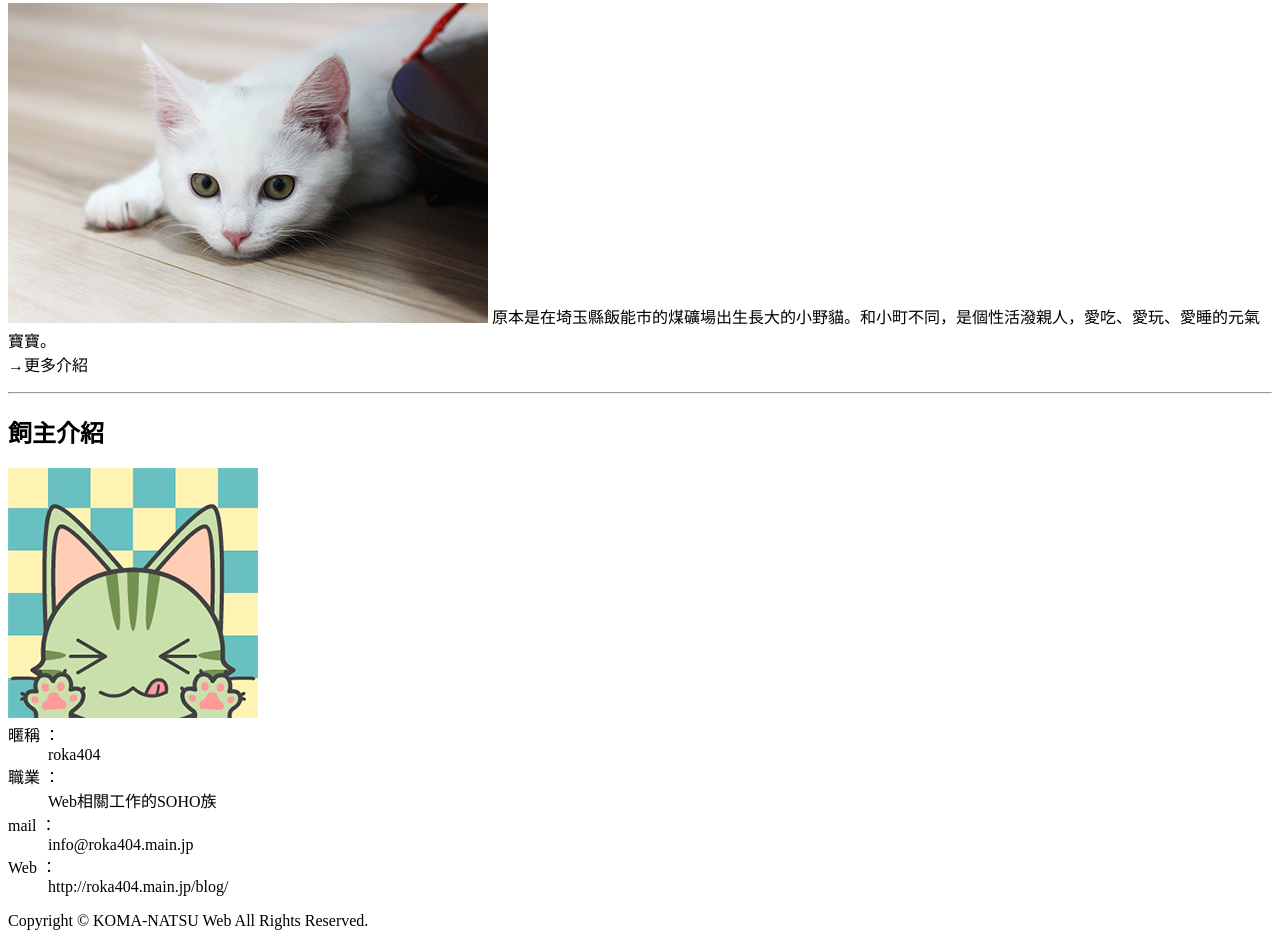
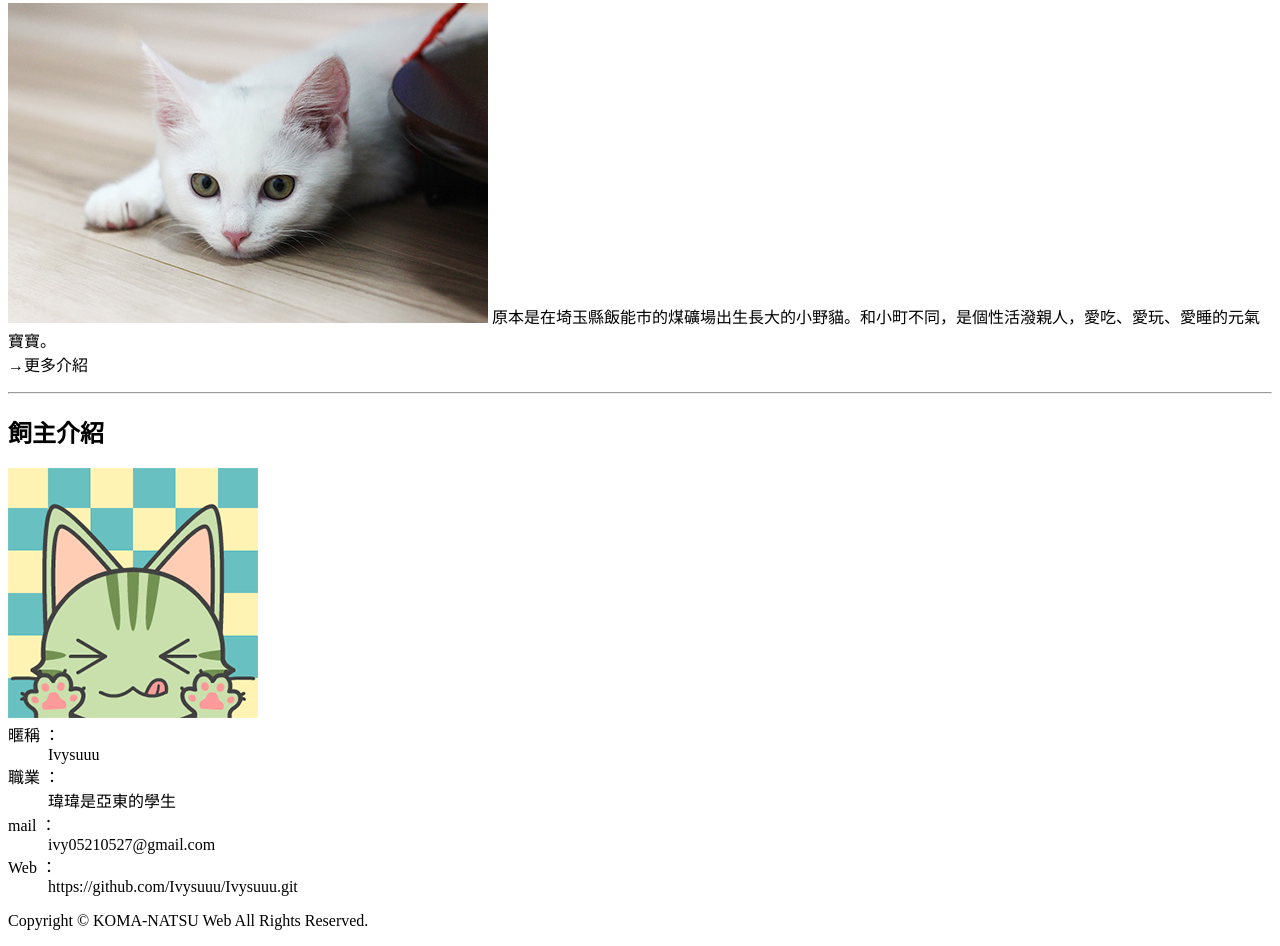
Before and after one commit to Ivysuuu/Ivysuuu, a plain HTML site: page index.html in a window 1280 px wide. Shown: the part 930-1876 px from the top of the page. Drawn offline with Linux system fonts and the light colour scheme; files whose address does not match are found by name.

Commit message:
Demo update webpage

```diff
--- a/index.html
+++ b/index.html
@@ -36,11 +36,12 @@
     <hr>
     <h2>飼主介紹</h2>
     <img src="img/avatar.png"width="250"  height="250"
-    <dl>
-        <dt>暱稱 ：</dt><dd>roka404</dd>
-        <dt>職業 ：</dt><dd>Web相關工作的SOHO族</dd>
-        <dt>mail ：</dt><dd>info@roka404.main.jp</dd>
-        <dt>Web ：</dt><dd>http://roka404.main.jp/blog/</dd>
+    <dl></dl>
+
+        <dt>暱稱 ：</dt><dd>Ivysuuu</dd>
+        <dt>職業 ：</dt><dd>瑋瑋是亞東的學生</dd>
+        <dt>mail ：</dt><dd>ivy05210527@gmail.com</dd>
+        <dt>Web ：</dt><dd>https://github.com/Ivysuuu/Ivysuuu.git</dd>
     </dl>
     <footer>
         <p>Copyright © KOMA-NATSU Web All Rights Reserved.</p>
```
